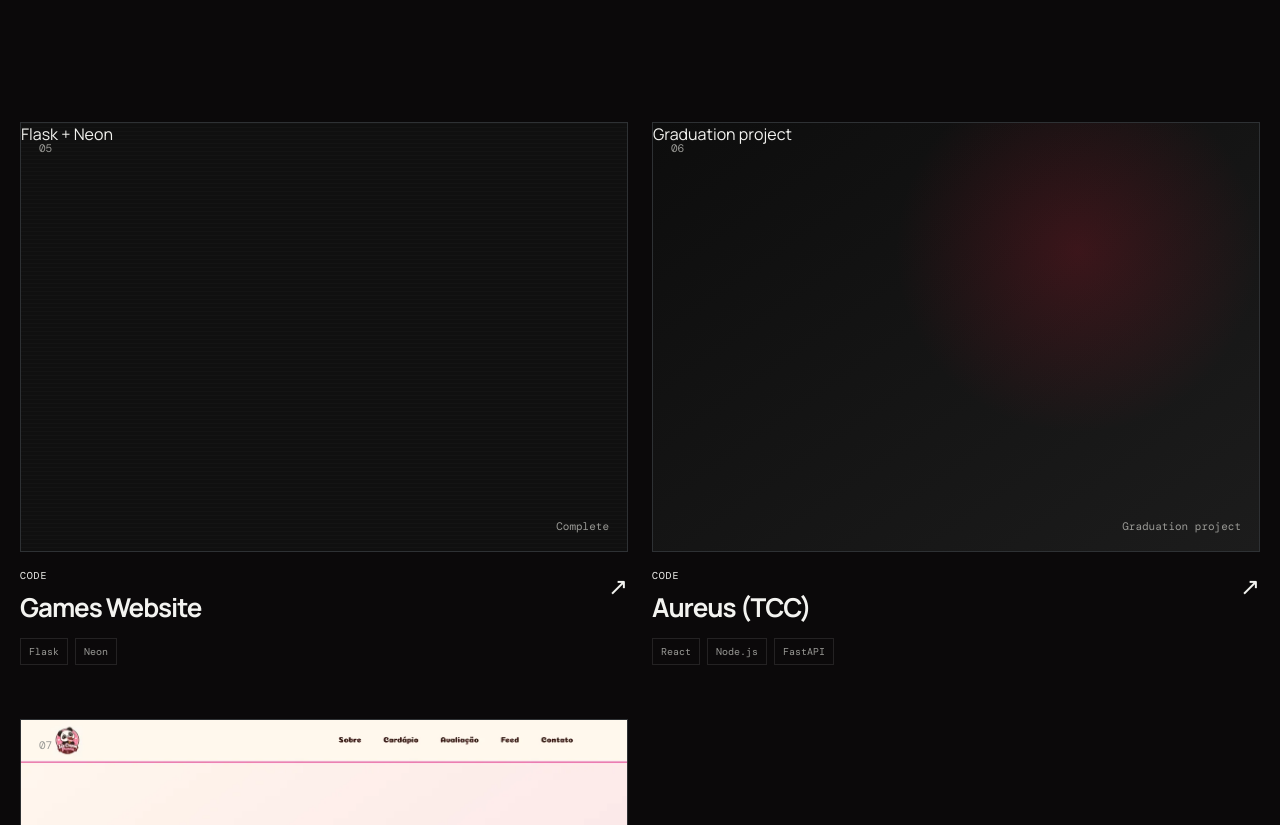
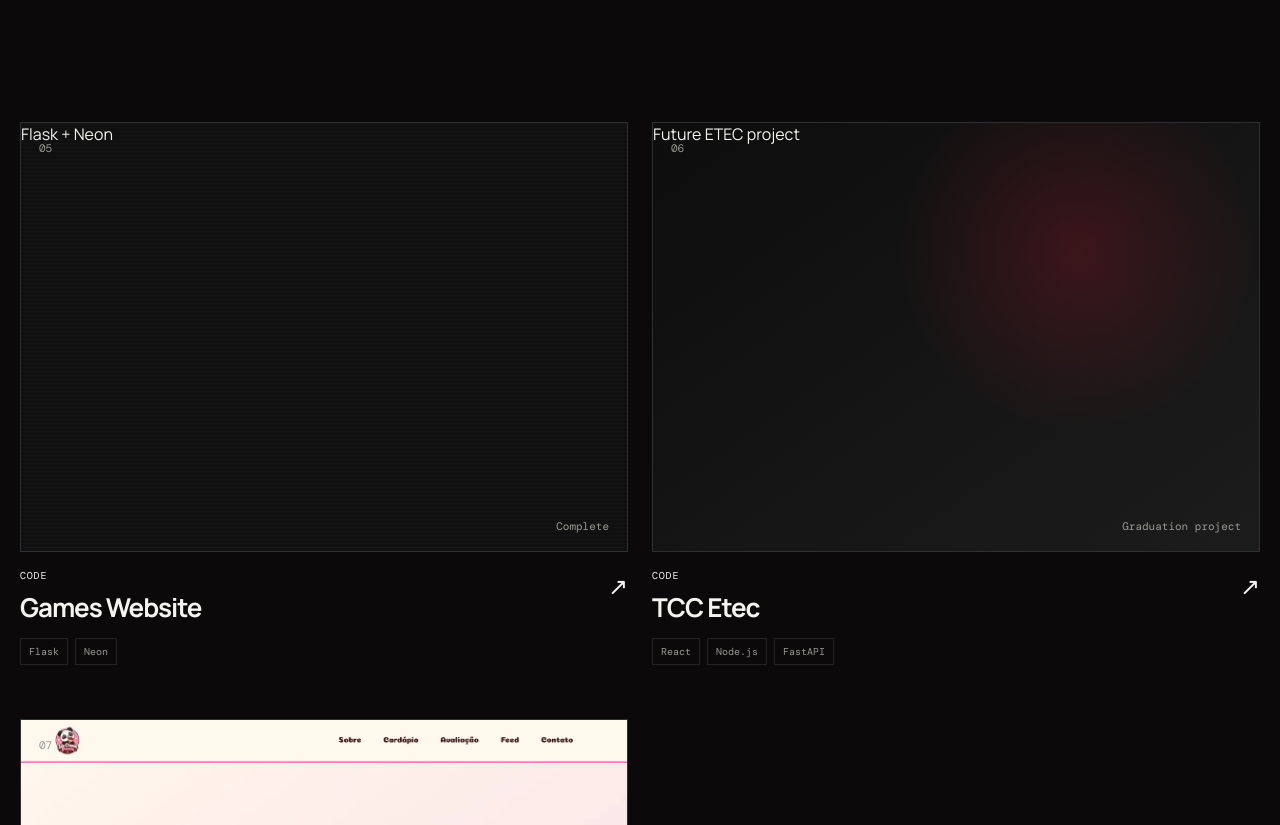
Before and after one commit to Lvc4br/LV_Portfolio, a React (Vite) app: page /work/code in a window 1280 px wide. Shown: the part 480-1305 px from the top of the page. Built offline with nearby package versions, Linux system fonts and the light colour scheme.

Commit message:
feat: rename Aureus project to ETEC TCC

```diff
--- a/src/components/sections/Highlights.jsx
+++ b/src/components/sections/Highlights.jsx
@@ -5,7 +5,7 @@ import ProjectGrid from "../ui/ProjectGrid.jsx";
 export default function Highlights() {
   const highlights = [
     ...projects.filter((project) => project.area === "3d").slice(0, 2),
-    projects.find((project) => project.id === "aureus-tcc"),
+    projects.find((project) => project.id === "tcc-etec"),
     projects.find((project) => project.id === "game-site"),
   ].filter(Boolean);
 
--- a/src/data/projects.js
+++ b/src/data/projects.js
@@ -69,17 +69,17 @@ export const projects = [
     visual: "visual--code",
   },
   {
-    id: "aureus-tcc",
+    id: "tcc-etec",
     number: "06",
-    title: "Aureus (TCC)",
+    title: "TCC Etec",
     category: "Code",
     area: "code",
     status: "Graduation project",
     featured: true,
     tools: ["React", "Node.js", "FastAPI"],
     description:
-      "An AI agent for financial management and market research. This PWA prototype was developed as a graduation project. It analyzes and categorizes user-entered financial data, generates personalized reports and insights, and gathers economic indicators and news from public APIs.",
-    visualLabel: "Graduation project",
+      "A future ETEC graduation project. Details and the development process will be shared as the project takes shape.",
+    visualLabel: "Future ETEC project",
     visual: "visual--tool",
   },
   {
```
